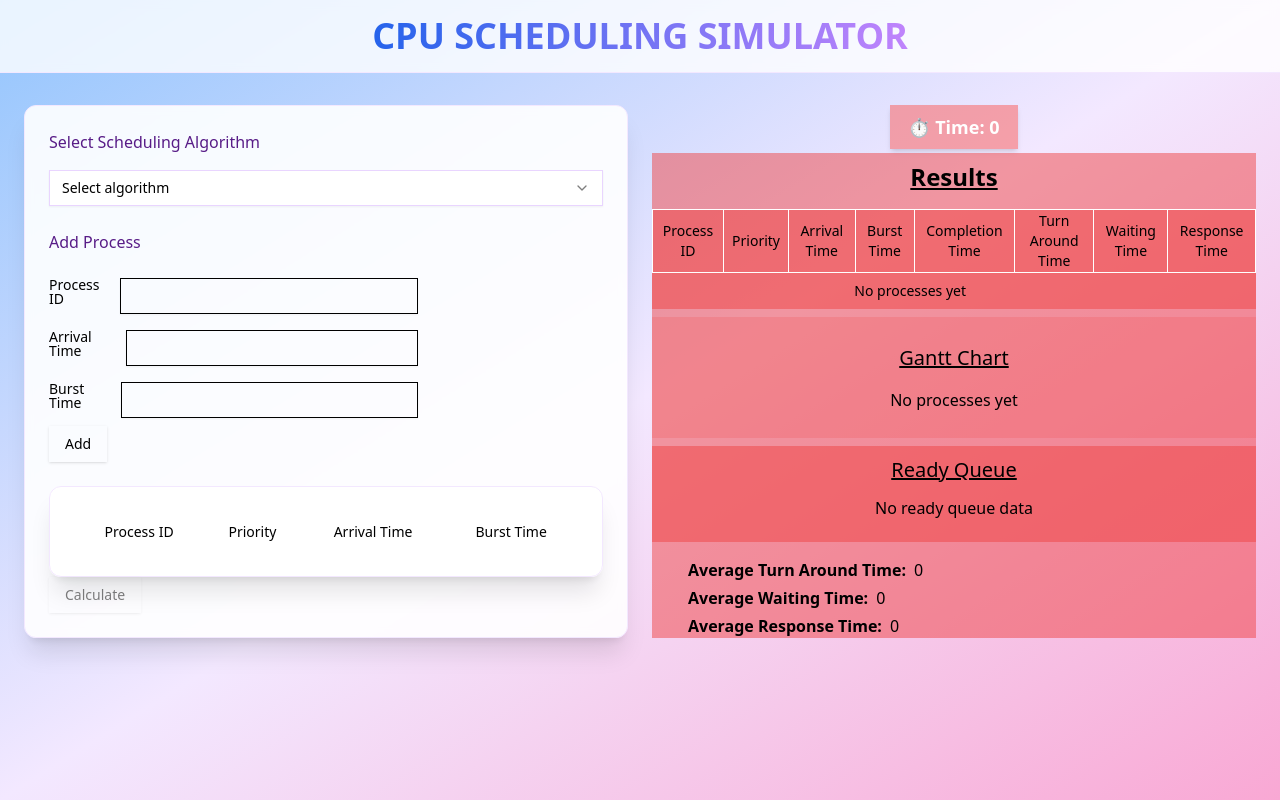
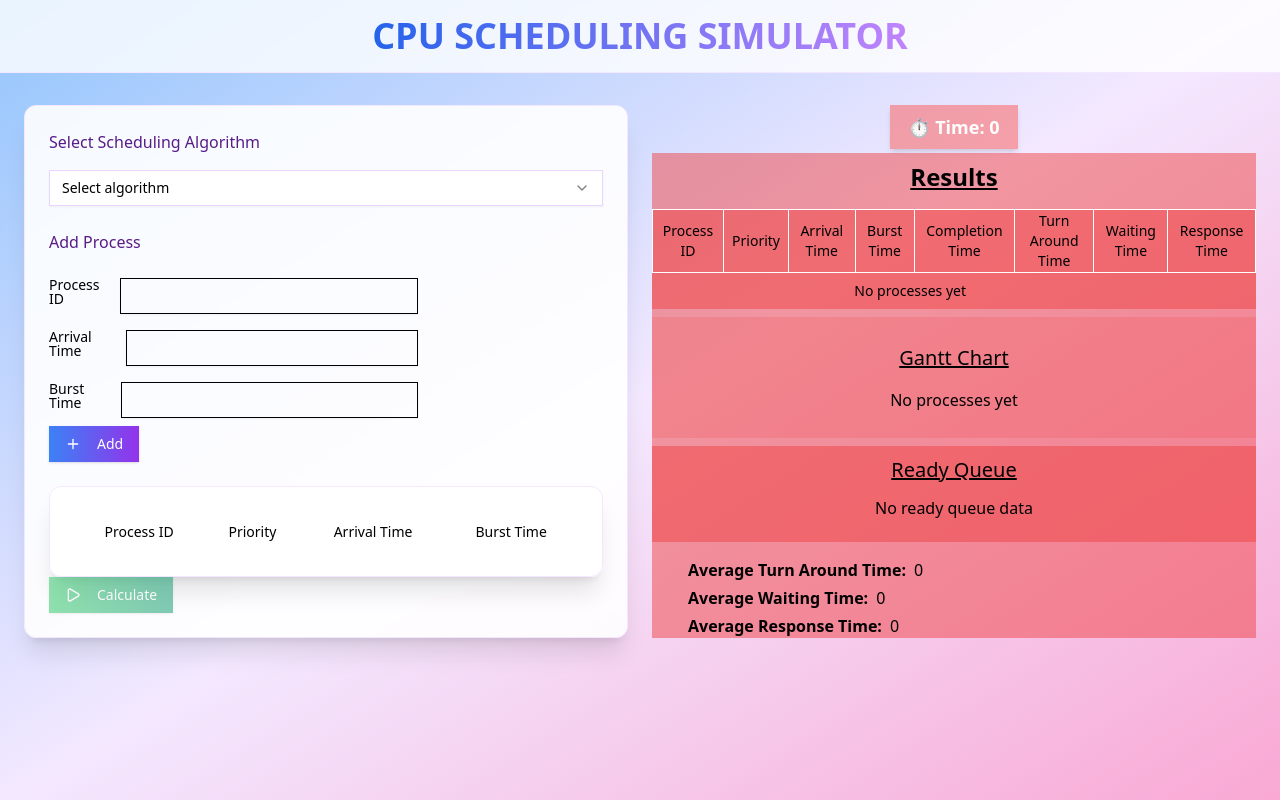
Before and after one commit to Tejas383/LPU_CSE311_CA2, a React (Vite) app: page / in a window 1280 px wide. Built offline with nearby package versions, Linux system fonts and the light colour scheme.

Commit message:
feat: Enhance Process and ProcessForm components with new button styles and icons

```diff
--- a/src/Process.jsx
+++ b/src/Process.jsx
@@ -14,6 +14,7 @@ import runFCFS from "./algorithms/fcfs";
 import runSJF from "./algorithms/sjf";
 import runPriorityNP from "./algorithms/priorityNP";
 import runRR from "./algorithms/rr";
+import { Play } from "lucide-react";
 
 const Process = ({
   process,
@@ -62,9 +63,9 @@ const Process = ({
       setIsRunning(true);
     }, 200);
   };
+
   return (
     <Card className="p-6 bg-white/90 backdrop-blur-sm shadow-xl border-purple-100">
-        {/* // <div className="space-y-6"> */}
       <AlgorithmSelector algorithm={algorithm} setAlgorithm={setAlgorithm} />
       <ProcessForm
         process={process}
@@ -73,13 +74,17 @@ const Process = ({
         quantum={quantum}
         setQuantum={setQuantum}
       />
-        {/* <hr className="border border-black w-full" /> */}
       <ProcessTable process={process} setProcess={setProcess} />
       <TooltipProvider>
         <Tooltip>
           <TooltipTrigger asChild>
             <span>
-                <Button onClick={handleCalculate} disabled={!algorithm}>
+              <Button
+                onClick={handleCalculate}
+                disabled={!algorithm}
+                className="flex-1 bg-gradient-to-r from-green-500 to-emerald-600 hover:from-green-600 hover:to-emerald-700 text-white"
+              >
+                <Play className="w-4 h-4 mr-2" />
                 Calculate
               </Button>
             </span>
@@ -91,7 +96,6 @@ const Process = ({
           )}
         </Tooltip>
       </TooltipProvider>
-        {/* // </div> */}
     </Card>
   );
 };
--- a/src/ProcessForm.jsx
+++ b/src/ProcessForm.jsx
@@ -12,6 +12,7 @@ import {
 } from "@/components/ui/form";
 import { Input } from "@/components/ui/input";
 import { Button } from "@/components/ui/button";
+import { Plus } from 'lucide-react';
 
 const FormSchema = z.object({
   pid: z.string().min(2, {
@@ -136,7 +137,13 @@ const ProcessForm = ({
               <FormMessage />
             </FormItem>
           )}
-          <Button type="submit">Add</Button>
+          <Button
+            type="submit"
+            className="text-white flex-1 bg-gradient-to-r from-blue-500 to-purple-600 hover:from-blue-600 hover:to-purple-700"
+          >
+            <Plus className="w-4 h-4 mr-2" />
+            Add
+          </Button>
         </form>
       </Form>
     </div>
```
Lines whose indentation alone changed are shown as unchanged.
